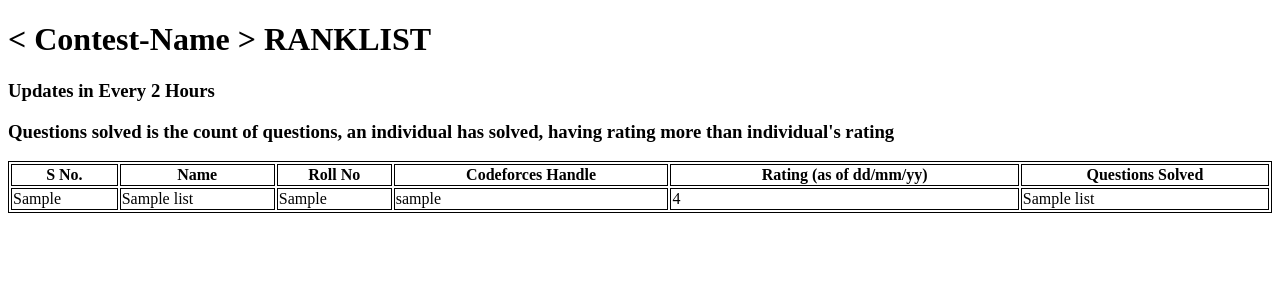
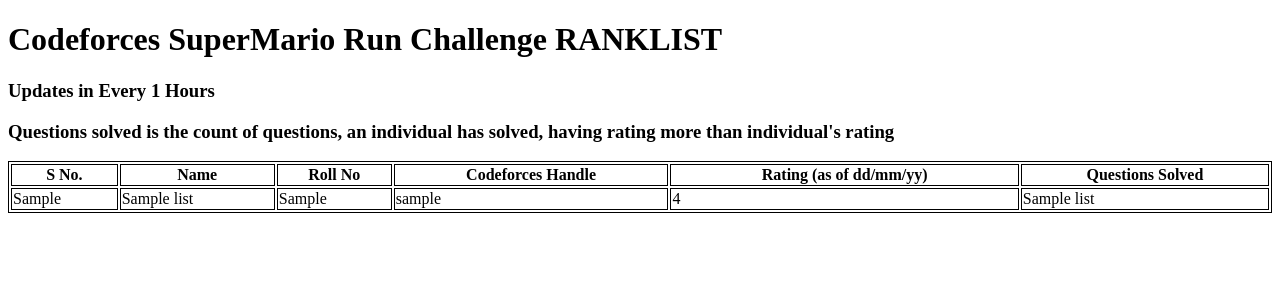
Before and after one commit to pushkar-dev/SuperMario_Run_Ranklist-1, a Flask app: template templates/index.html in a window 1280 px wide. Shown: the top 300 px of the page. Run offline with Flask 2, Linux system fonts and the light colour scheme; the template is opened without the code that fills it: most values are stand-ins (such as "Sample title", 1, 10 or a date in 2020); parts of the project's set-up code (start-up, migrations or seed data) failed here and were passed over.

Commit message:
contest name updated

```diff
--- a/app.py
+++ b/app.py
@@ -58,7 +58,7 @@ def home():
 
 if __name__ == '__main__':
     # Scheduler #2
-    scheduler.add_job(id = 'Scheduled Task', func = update_sheet, trigger="interval", hours = 2)
+    scheduler.add_job(id = 'Scheduled Task', func = update_sheet, trigger="interval", hours = 1)
     scheduler.start()
     # running the app
     app.run(debug = True)
--- a/templates/index.html
+++ b/templates/index.html
@@ -16,8 +16,8 @@
         </style>
 </head>
 <body>
-    <h1> &lt Contest-Name &gt RANKLIST </h1>
-    <h3> Updates in Every 2 Hours </h3>
+    <h1> Codeforces SuperMario Run Challenge RANKLIST </h1>
+    <h3> Updates in Every 1 Hours </h3>
     <h3> Questions solved is the count of questions, an individual has solved, having rating more than individual's rating </h3>
     <table style="width:100%">
         <tr>
```
